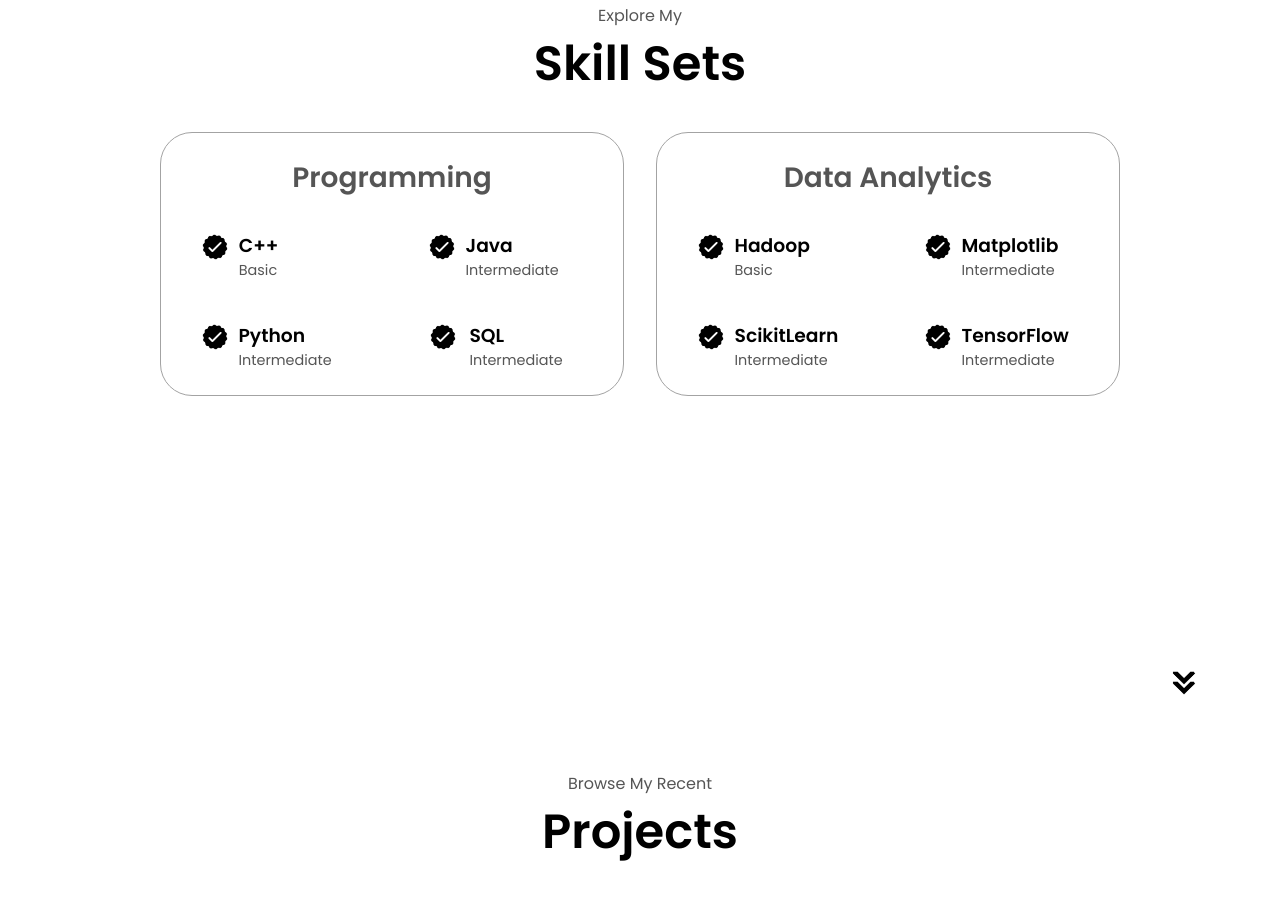
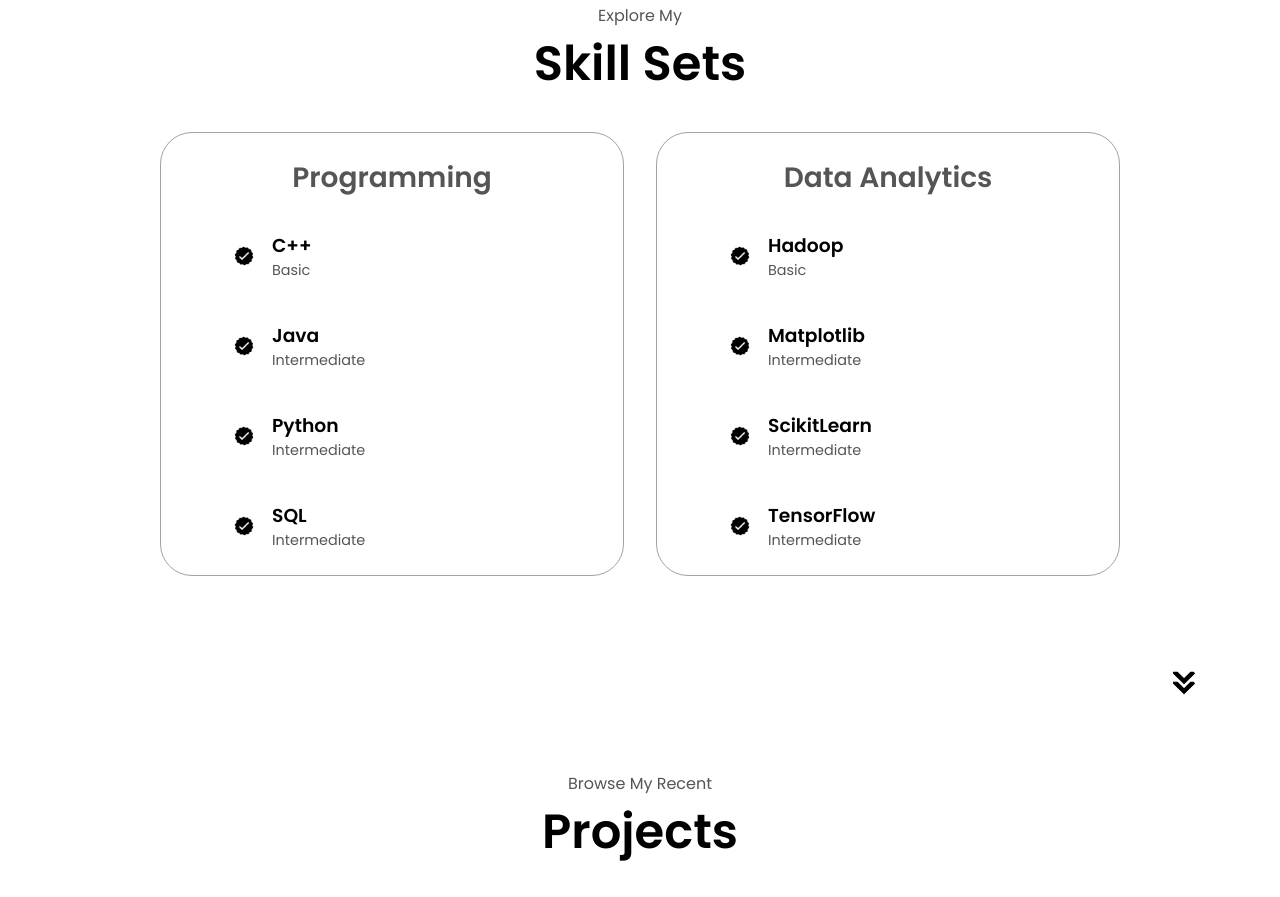
Before and after one commit to CREATI38/personal_site, a plain HTML site: page index.html in a window 1280 px wide. Shown: the part 1693-2590 px from the top of the page. Drawn offline with Linux system fonts and the light colour scheme.

Commit message:
skills aligned ver 1

```diff
--- a/style.css
+++ b/style.css
@@ -361,32 +361,41 @@ section {
 
 }
 
+/* Container holding the articles */
 .article-container {
   display: flex;
-  text-align:initial;
+  text-align: initial;
   flex-wrap: wrap;
-  flex-direction: row;
-  gap: 2.5rem;
+  gap: 2.5rem; /* Adjust space between articles as needed */
   justify-content: space-around;
+}
 
+/* Each article */
+article {
+  display: flex;
+  align-items: center; /* Aligns icon and text vertically centered */
+  width: 100%; /* Full width for responsiveness */
+  max-width: 20rem; /* Optional max-width for larger screens */
+  gap: 1rem; /* Adjust space between icon and text container */
+  flex-wrap: nowrap; /* Prevents wrapping within each article */
+}
+
+article .icon {
+  width: 24px; /* Adjust icon size as needed */
+  height: 24px;
+  cursor: default;
+}
+
+article div {
+  display: flex;
+  flex-direction: column; /* Aligns text content vertically */
 }
 
 .article-container h3 {
-  padding-right: 5rem;
-
+  margin: 0;
+  padding-right: 0; /* Remove the padding right to ensure responsiveness */
 }
 
-
-article {
-  display: flex;
-  width: 10rem;
-  justify-content: space-around;
-  gap: 0.5rem;
-}
-
-article .icon {
-  cursor: default;
-}
 
 /* PROJECTS SECTION */
 
@@ -399,13 +408,7 @@ article .icon {
   background: rgb(250, 250, 250);
 }
 
-/*
-.project-img {
-  border-radius: 2rem;
-  width: 90%;
-  height: 90%;
-}
-*/
+
 
 .project-img {
   border-radius: 2rem;    /* Rounded corners */
```
Also changed, not shown: mediaqueries.css (line endings or trailing spaces).
